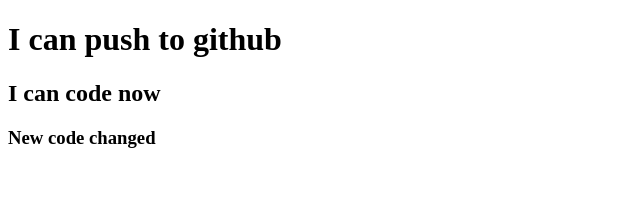
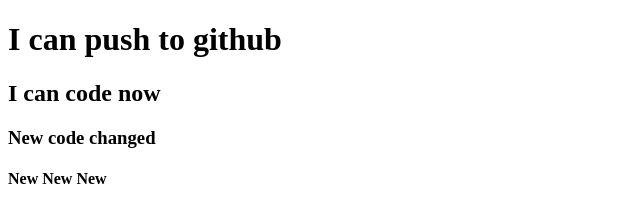
Before and after one commit to Jannat209/my-second-repo, a plain HTML site: page index.html in a window 1280 px wide. Shown: the whole page, without its empty margins (0-640 px from the left). Drawn offline with Linux system fonts and the light colour scheme.

Commit message:
added header

```diff
--- a/index.html
+++ b/index.html
@@ -10,5 +10,6 @@
     <h1>I can push to github</h1>
     <h2> I can code now</h2>
     <h3>New code changed</h3>
+    <h4>New New New</h4>
 </body>
 </html>
```
